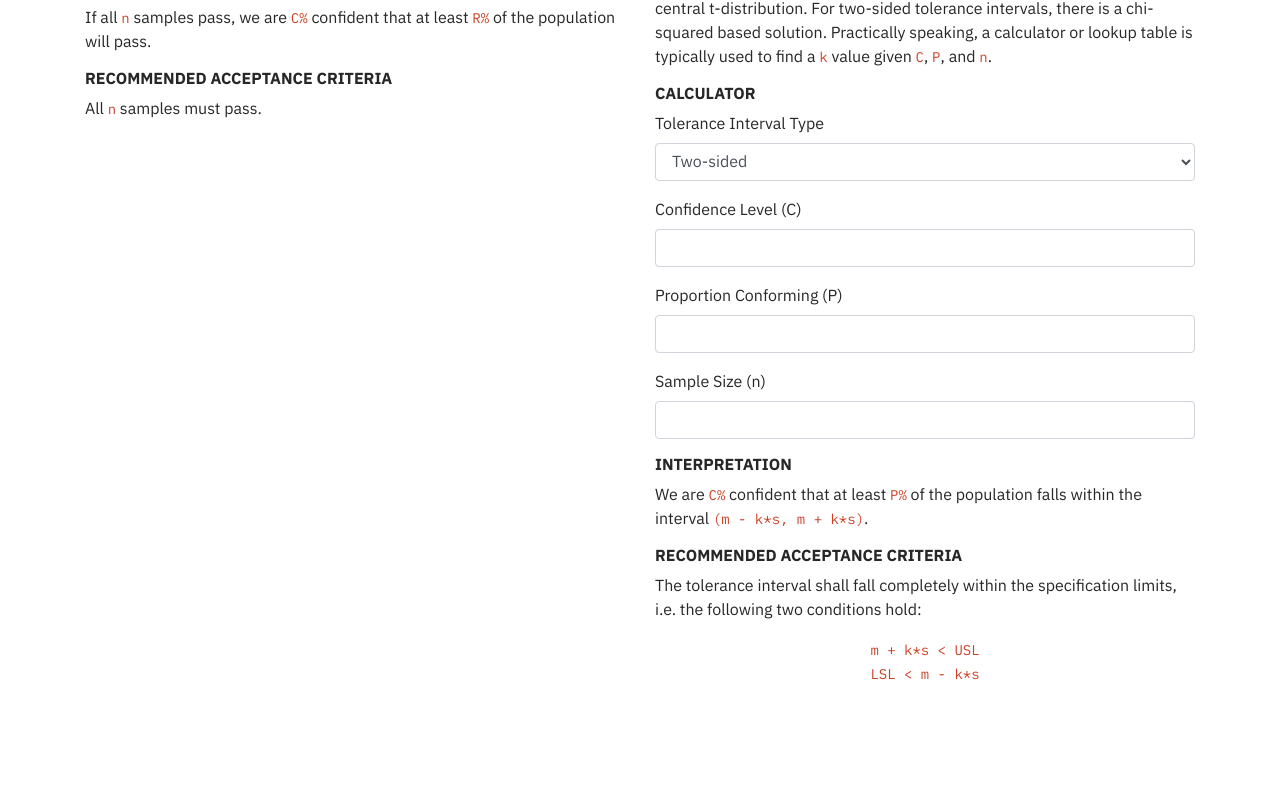
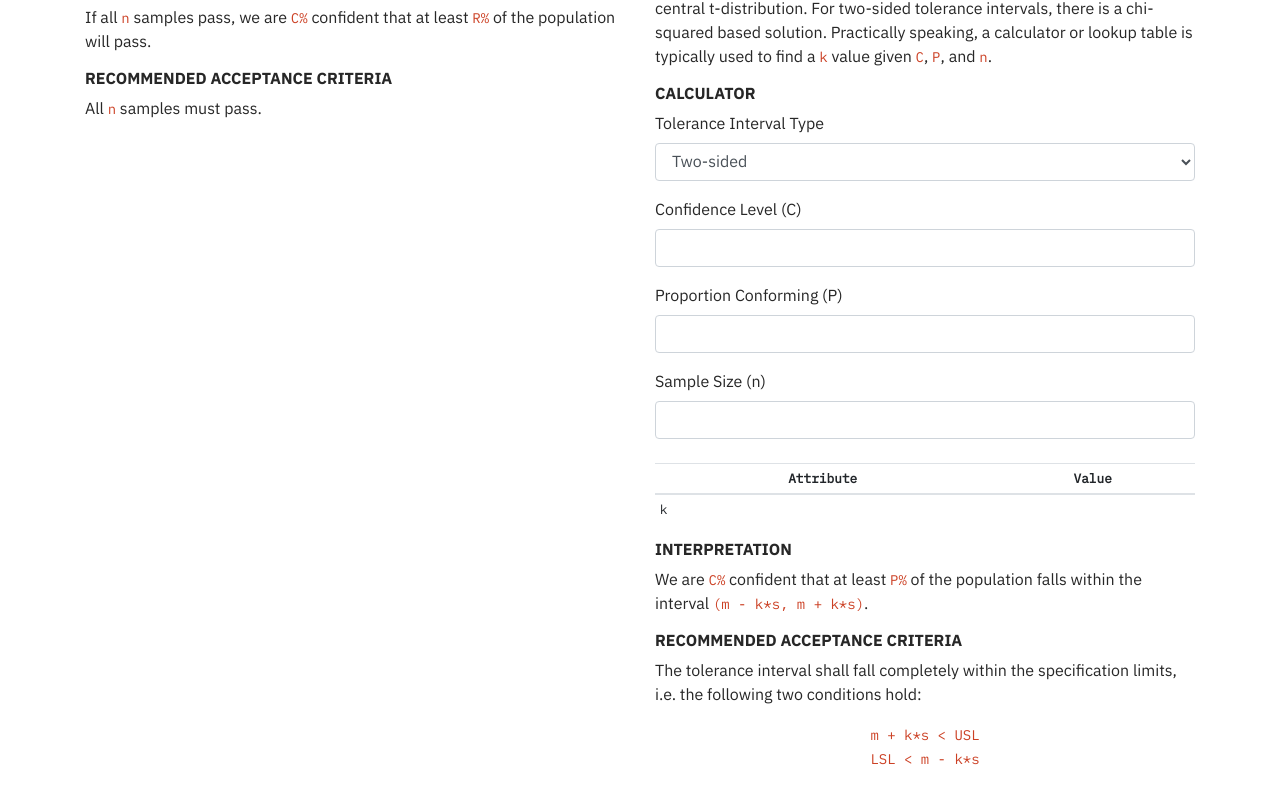
Before and after one commit to brittohalloran/mfg-stats, a React (Create React App) app: page /sample-size-determination in a window 1280 px wide. Shown: the part 697-1501 px from the top of the page. Before the commit the page ends 1438 px from the top, so only its background shows below. Built offline with nearby package versions, Linux system fonts and the light colour scheme.

Commit message:
Update SampleSize.js

```diff
--- a/src/SampleSize.js
+++ b/src/SampleSize.js
@@ -203,10 +203,27 @@ const SampleSize = () => {
               </div>
 
         </form>
-        {k ? (<p>{"k = " + roundDigits(k, 3) + " for " + 100 * state.conf_level +
-                          "% C, " +
-                          100 * state.p +
-                          "% P, n = " + state.kn}</p>) : null}
+        <table className="table table-sm text-mono small mt-4">
+                            <thead>
+                                <tr>
+                                    <th className="text-center">Attribute</th>
+                                    <th className="text-center">Value</th>
+                                </tr>
+                            </thead>
+                            <tbody>
+                                <tr>
+                                    <td>k</td>
+                                    <td>{k ? (roundDigits(k, 3)) : null}<br />
+                                        <span style={{ color: "#777777" }}>
+                                            {k ? ("for " + 100 * state.conf_level +
+                                                "% C, " +
+                                                100 * state.p +
+                                                "% P, n = " +
+                                                state.kn) : null}
+                                        </span></td>
+                                </tr>
+                            </tbody>
+                        </table>
 
             <h6 className="text-uppercase font-weight-bold">Interpretation</h6>
             <p>
```
